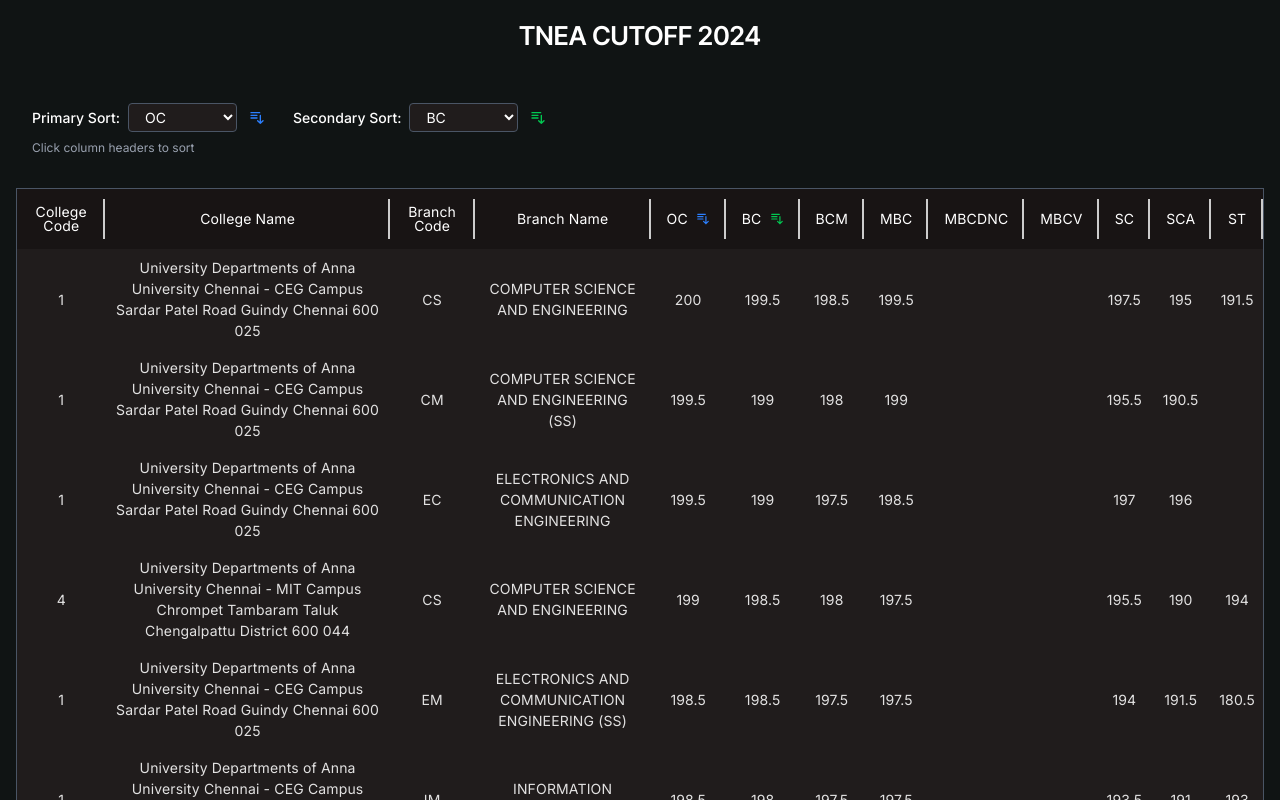
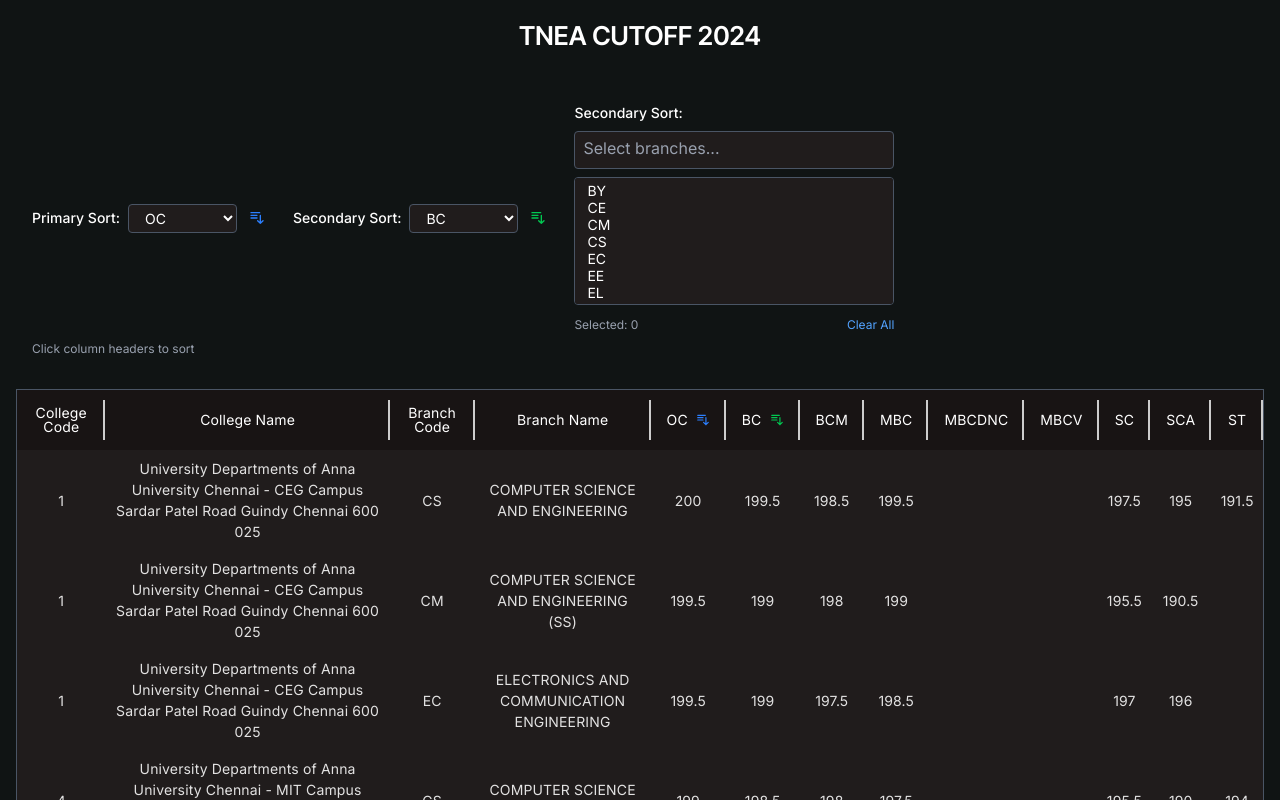
Before and after one commit to rajendransp133/cutoff-project, a React (Vite) app: page / in a window 1280 px wide. Shown: the top 800 px of the page. Built offline with nearby package versions, Linux system fonts and the light colour scheme.

Commit message:
check uptodate

```diff
--- a/src/App.tsx
+++ b/src/App.tsx
@@ -61,6 +61,12 @@ const sliceData = (
   return data.slice((page - 1) * rowsPerPage, page * rowsPerPage);
 };
 
+const getUniqueBranchCodes = (data) => {
+  const allCodes = data.map((dataval) => dataval["Branch Code"]);
+  const uniqueCodes = [...new Set(allCodes)];
+  return uniqueCodes;
+};
+
 function TableRows({ data }: { data: CollegeData[] }) {
   return (
     <tbody>
@@ -88,6 +94,26 @@ function App() {
     KeysToSort: "BC",
     direction: "desc",
   });
+  const [selectedBranches, setSelectedBranches] = useState([]);
+
+  const handleSelectChange = (e) => {
+    const options = e.target.options;
+    const selected = [];
+    for (let i = 0; i < options.length; i++) {
+      if (options[i].selected) {
+        selected.push(options[i].value);
+      }
+    }
+    setSelectedBranches(selected);
+  };
+
+  const clearAll = () => setSelectedBranches([]);
+
+  const removeTag = (branchToRemove) => {
+    setSelectedBranches(
+      selectedBranches.filter((branch) => branch !== branchToRemove)
+    );
+  };
 
   function TableHeader() {
     return (
@@ -166,6 +192,8 @@ function App() {
       });
     }
   }
+
+  const uniqueBranchCodes = getUniqueBranchCodes(data);
 
   useEffect(() => {
     let sortedData = [...data];
@@ -274,7 +302,6 @@ function App() {
                 )}
               </button>
             </div>
-
             <div className="flex items-center gap-2">
               <label htmlFor="sort2Id" className="font-medium text-sm">
                 Secondary Sort:
@@ -313,6 +340,66 @@ function App() {
                 )}
               </button>
             </div>
+            <div className="flex flex-col gap-2 w-80">
+              <label htmlFor="branchCodeId" className="font-medium text-sm">
+                Secondary Sort:
+              </label>
+
+              {/* Selected items displayed as tags inside a "fake" input bar */}
+              <div className="flex flex-wrap gap-1 min-h-[38px] px-2 py-1 rounded border border-gray-600 bg-[rgb(32,28,28)] text-white cursor-text">
+                {selectedBranches.length === 0 && (
+                  <span className="text-gray-400 select-none">
+                    Select branches...
+                  </span>
+                )}
+                {selectedBranches.map((branch) => (
+                  <div
+                    key={branch}
+                    className="flex items-center gap-1 bg-blue-600 rounded px-2 py-0.5 text-xs"
+                  >
+                    <span>{branch}</span>
+                    <button
+                      type="button"
+                      onClick={() => removeTag(branch)}
+                      className="hover:text-red"
+                      aria-label={`Remove ${branch}`}
+                    >
+                      &times;
+                    </button>
+                  </div>
+                ))}
+              </div>
+
+              <select
+                id="branchCodeId"
+                multiple
+                value={selectedBranches}
+                onChange={handleSelectChange}
+                className="border px-3 py-1 rounded bg-[rgb(32,28,28)] text-white border-gray-600 text-sm h-32 cursor-pointer"
+              >
+                {uniqueBranchCodes.map((branch) => (
+                  <option
+                    key={branch}
+                    className="bg-[rgb(32,28,28)]"
+                    value={branch}
+                  >
+                    {branch}
+                  </option>
+                ))}
+              </select>
+
+              <div className="flex items-center justify-between mt-1 text-xs text-gray-400">
+                <div>Selected: {selectedBranches.length}</div>
+                <button
+                  type="button"
+                  onClick={clearAll}
+                  className="text-blue-400 hover:text-blue-600"
+                  disabled={selectedBranches.length === 0}
+                >
+                  Clear All
+                </button>
+              </div>
+            </div>
           </div>
 
           {/* Sort Legend */}
```
